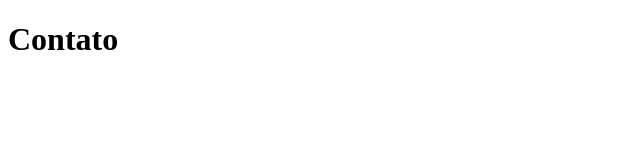
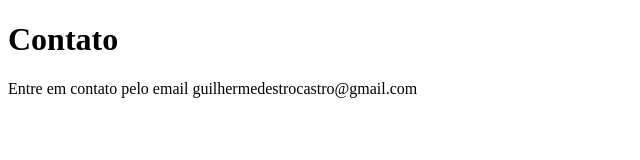
Before and after one commit to DukeOfCaixinhas/sistema-de-cadastro, a plain HTML site: page contato.html in a window 1280 px wide. Shown: the whole page, without its empty margins (0-640 px from the left). Drawn offline with Linux system fonts and the light colour scheme.

Commit message:
adicionando email de contato

```diff
--- a/contato.html
+++ b/contato.html
@@ -7,5 +7,6 @@
 </head>
 <body>
     <h1>Contato</h1>
+    <p>Entre em contato pelo email guilhermedestrocastro@gmail.com</p>
 </body>
 </html>
```
